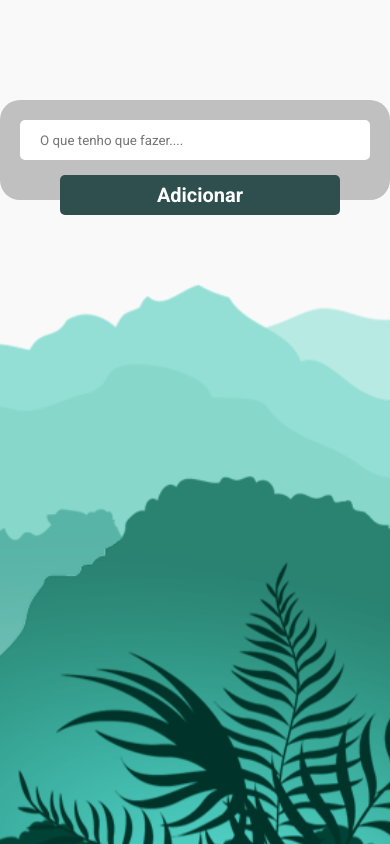
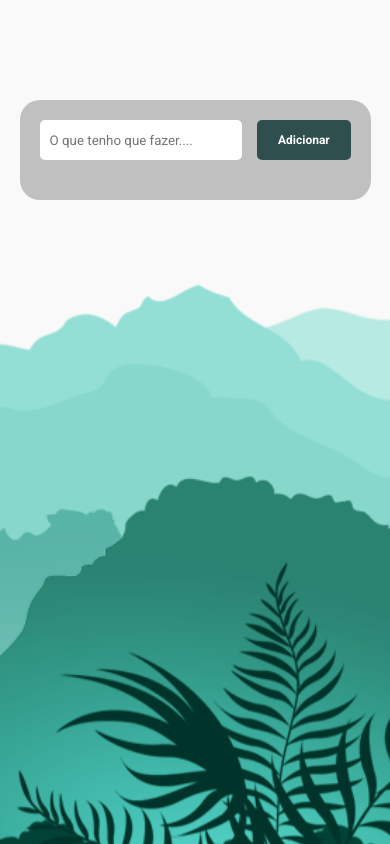
Before and after one commit to guilhermemoretta/TODO-LIST, a plain HTML site: page index.html in a window 390 px wide. Drawn offline with Linux system fonts and the light colour scheme.

Commit message:
Alteração no CSS - Responsividade

```diff
--- a/styles.css
+++ b/styles.css
@@ -88,40 +88,20 @@ img {
 
 @media screen and (max-width: 480px){
     .container {
-        width: 100%;
-        height: 50%;
-        padding: 20px;
-        margin: 100px auto 0;
-
+        width: 90%;
     }
-
 
     .task {
         width: 100%;
         height: 40px;
-        padding: 20px;
-
-
     }
 
     .button-add-task {
-
-        font-size: 20px;
-        display: block;
-        margin: auto 30px;
-        margin-top: 15px;
-        margin-bottom: 20px;
-        width: 80%;
-
+        font-size: 12px;
+        width: 30%;
     }
 
-    .input-task{
-
-        width: 100%;
-        height: 40px;
-        padding: 20px;
-
+    .input-task {
+        width: 65%;
     }
-
-
 }
```
